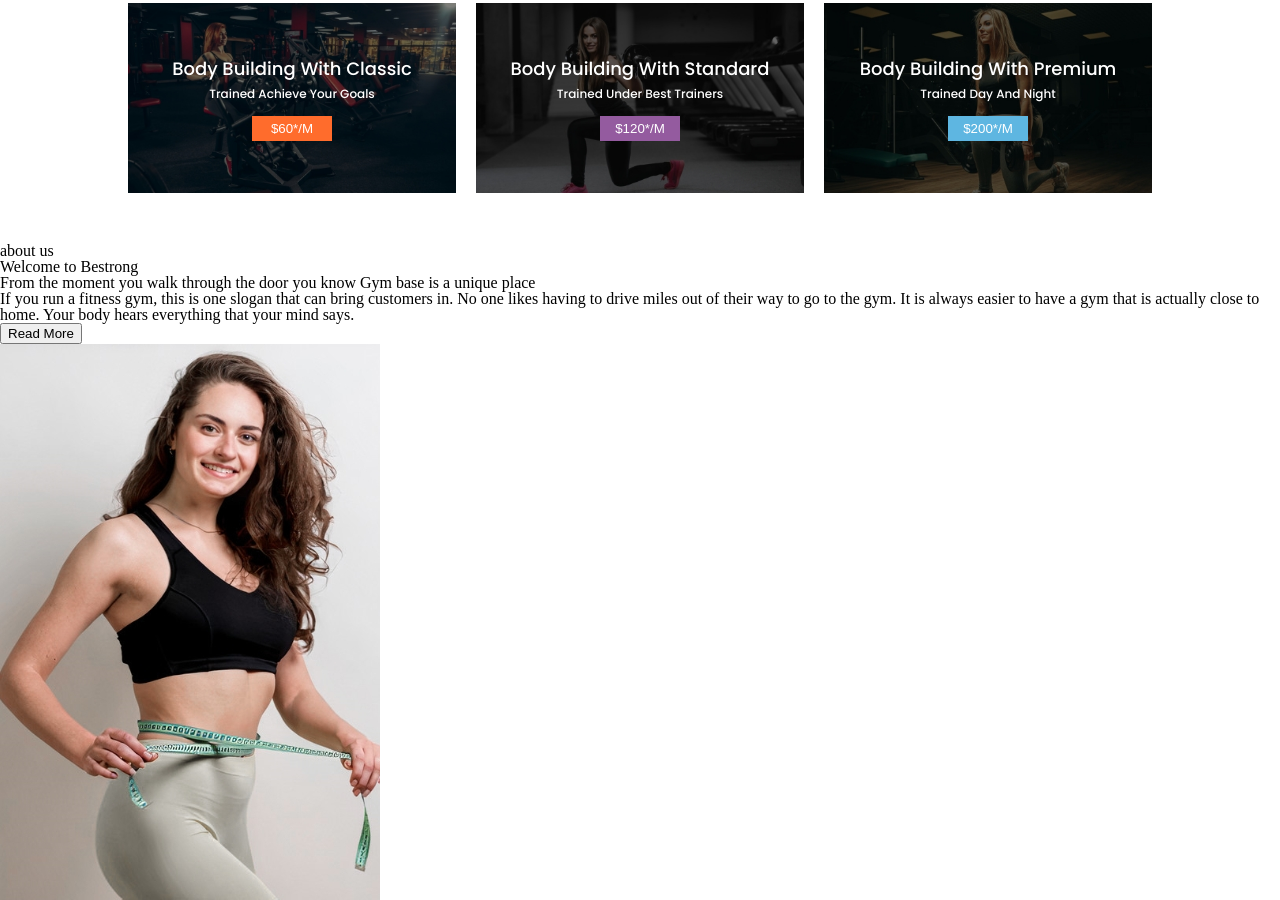
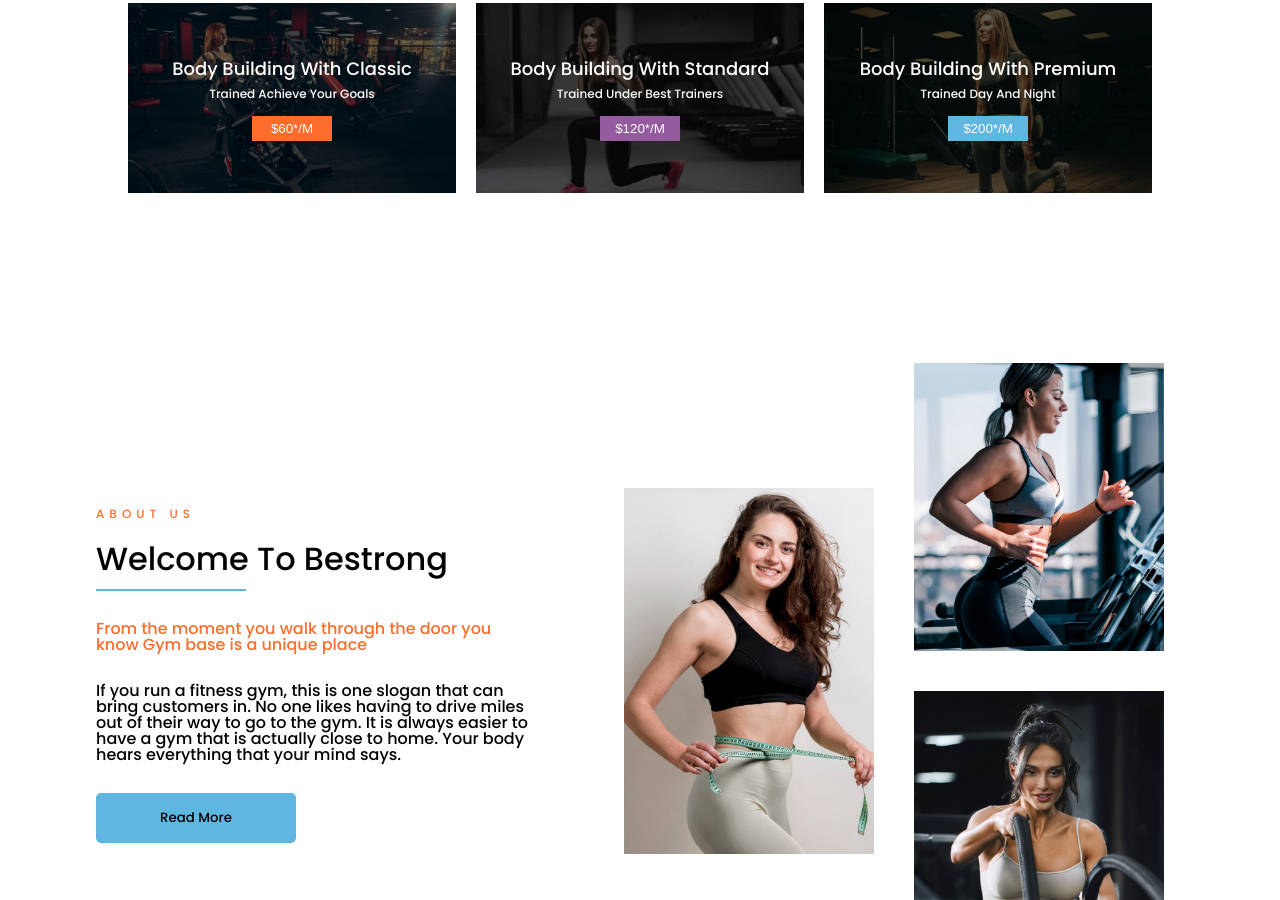
Before and after one commit to TMekhrishvili/fitness, a website: page index.html in a window 1280 px wide. Shown: the part 673-1573 px from the top of the page. Drawn offline with Linux system fonts and the light colour scheme.

Commit message:
about us section

```diff
--- /dev/null
+++ b/fonts/css/fonts.css
@@ -0,0 +1,23 @@
+@font-face {
+    font-family: 'Poppins';
+    src: url('../fonts/poppins-medium/Poppins-Medium.eot');
+    src: url('../fonts/poppins-medium/Poppins-Medium.eot?#iefix') format('embedded-opentype'),
+        url('../fonts/poppins-medium/Poppins-Medium.woff2') format('woff2'),
+        url('../fonts/poppins-medium/Poppins-Medium.woff') format('woff'),
+        url('../fonts/poppins-medium/Poppins-Medium.svg#Poppins-Medium') format('svg');
+    font-weight: 500;
+    font-style: normal;
+    font-display: swap;
+}
+
+@font-face {
+    font-family: 'Poppins extra bold';
+    src: url('../fonts/poppins-extra-bold/Poppins-ExtraBold.eot');
+    src: url('../fonts/poppins-extra-bold/Poppins-ExtraBold.eot?#iefix') format('embedded-opentype'),
+        url('../fonts/poppins-extra-bold/Poppins-ExtraBold.woff2') format('woff2'),
+        url('../fonts/poppins-extra-bold/Poppins-ExtraBold.woff') format('woff'),
+        url('../fonts/poppins-extra-bold/Poppins-ExtraBold.svg#Poppins-ExtraBold') format('svg');
+    font-weight: bold;
+    font-style: normal;
+    font-display: swap;
+}
--- a/index.html
+++ b/index.html
@@ -94,7 +94,7 @@
 
     <!-- about us start -->
     <section class="about-us-container">
-        <div class="about-us-content d-flex">
+        <div class="about-us-content">
             <div class="about-us-text">
                 <p class="about-us">about us</p>
                 <h3 class="about-us-title">Welcome to Bestrong</h3>
@@ -106,9 +106,9 @@
                     close to home. Your body hears everything that your mind says. </p>
                 <button class="read-more">Read More</button>
             </div>
-            <div class="about-us-images-outside-container d-flex">
+            <div class="about-us-images-outside-container">
                 <img class="about-us-image" src="img/about-us-image-1.jpg" alt="fit woman">
-                <div class="about-us-images-container d-flex">
+                <div class="about-us-images-container">
                     <img class="about-us-image" src="img/about-us-image-2.jpg" alt="fit woman">
                     <img class="about-us-image" src="img/about-us-image-3.jpg" alt="fit woman">
                 </div>
--- a/scss/main/main.scss
+++ b/scss/main/main.scss
@@ -143,4 +143,66 @@ body {
             }
         }
     }
+    .about-us-container {
+        margin: 150px 0;
+        .about-us-content {
+            width: 85%;
+            margin: 50px auto;
+            @include d-flex(row, space-between, center);
+            .about-us-text {
+                width: 40%;
+                .about-us {
+                    color: #FF6C2C;
+                    text-transform: uppercase;
+                    font-size: 12px;
+                    font-family: $popins;
+                    letter-spacing: 5px;
+                    line-height: 30px;
+                }
+                .about-us-title {
+                    text-transform: capitalize;
+                    font-size: 32px;
+                    font-family: $popins;
+                    line-height: 60px;
+                    &::after {
+                        content: '';
+                        display: block;
+                        border-bottom: solid 2px $blueColor;
+                        width: 150px;
+                    }
+                }
+                .about-us-text-color {
+                    color: $orangeColor;
+                }
+                .about-us-p {
+                    font-family: $popins;
+                    font-size: 16px;
+                    margin: 30px 0;
+                }
+                .read-more {
+                    width: 200px;
+                    height: 50px;
+                    background-color: $blueColor;
+                    padding: 10px;
+                    font-family: $popins;
+                    border:  none;
+                    border-radius: 5px;
+                    cursor: pointer;
+                }
+            }
+            .about-us-images-outside-container {
+                @include d-flex(row, flex-end, center);
+                .about-us-image {
+                    width: 250px;
+                    margin: 20px;
+                }
+                .about-us-images-container {
+                    @include d-flex(column, center, center);
+                }
+            }
+        }
+    }
+    .our-classes-container {
+        background-color: $darkGrayColor;
+    }
 }
```
Also changed, not shown: css/style.css, fonts/css/style.css (added), 1 other file.
